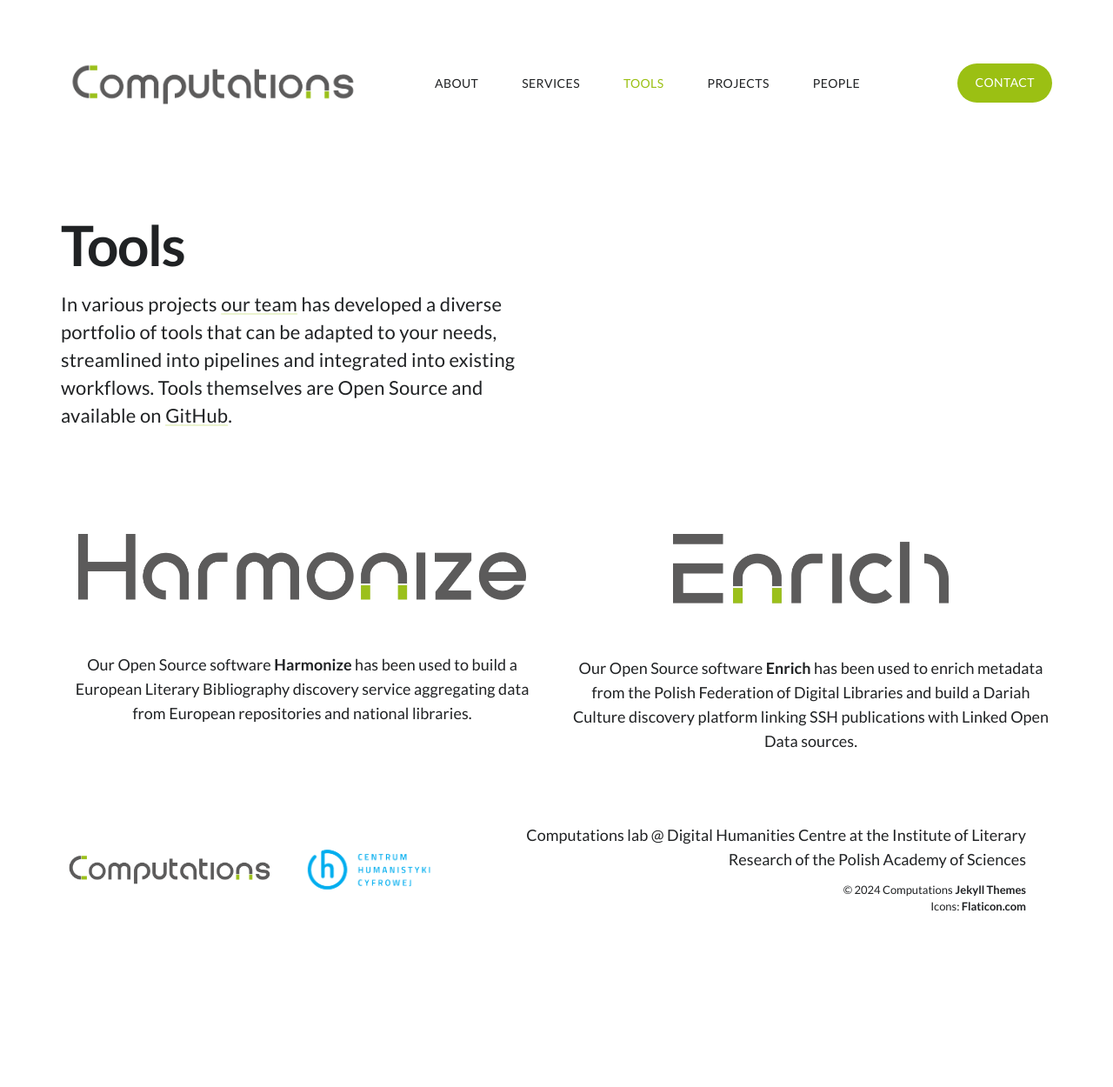
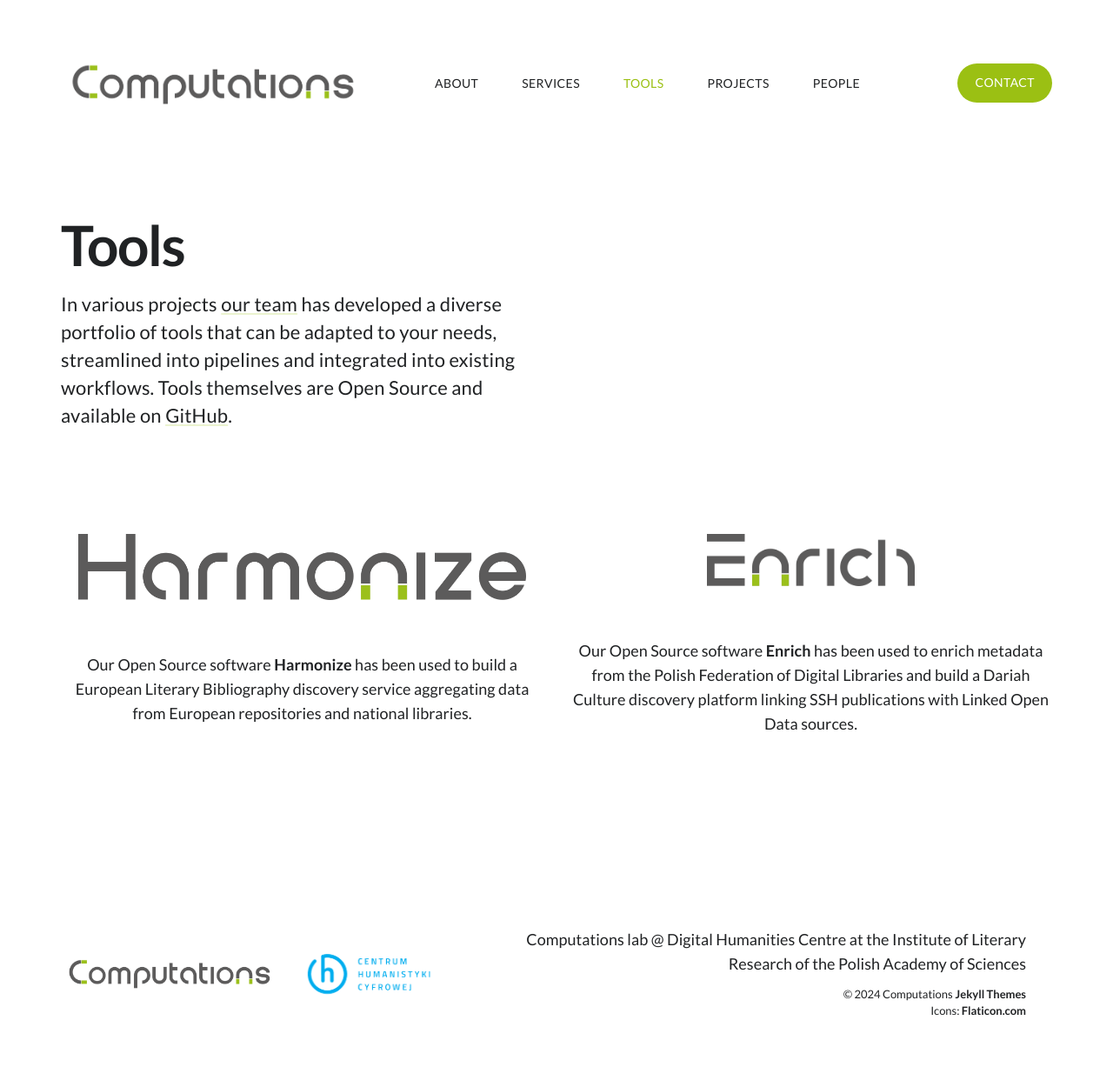
Before and after one commit to CHC-Computations/chc-computations.github.io, a Jekyll site: the page built from tools/index.html, in a window 1280 px wide. Shown: the whole page at 87% size. Built offline with Jekyll 4.4.1, drawn with Linux system fonts in a browser that asks for light colours; nearby versions of some CDN libraries; before the commit the page ends 1130 px from its top, so only the background shows below that.

Commit message:
change tools element structure depending on screen size

```diff
--- a/tools/index.html
+++ b/tools/index.html
@@ -13,8 +13,10 @@
 		</div>
 	</header>
 
-	<div class="wrap grid__2-col">
-        <div>
+	<div class="all-posts">
+        <div class="wrap">
+            <div class="posts__list__2-col grid">
+                <div style="margin-bottom: 40px;">
                     <div style="padding: 20px; display: flex; justify-content: center; align-items: center; margin-bottom: 40px;">
                         <a href="https://github.com/CHC-Computations/Harmonize">
                             <img src="/images/tools/harmonize_logo.png" style="max-height: 80px;">
@@ -22,13 +24,15 @@
                     </div>
                     <p style="text-align: center;">Our Open Source software <a href="https://github.com/CHC-Computations/Harmonize">Harmonize</a> has been used to build a European Literary Bibliography discovery service aggregating data from European repositories and national libraries.</p>
                 </div>
-        <div>
+                <div style="margin-bottom: 40px;">
                     <div style="padding: 20px; display: flex; justify-content: center; align-items: center; margin-bottom: 40px;">
                         <a href="https://github.com/CHC-Computations/Enrich">
-                    <img src="/images/tools/enrich_logo.png" style="max-height: 80px;">
+                            <img src="/images/tools/enrich_logo.png" style="max-height: 60px;">
                         </a>
                     </div>
                     <p style="text-align: center;">Our Open Source software <a href="https://github.com/CHC-Computations/Enrich">Enrich</a> has been used to enrich metadata from the Polish Federation of Digital Libraries and build a Dariah Culture discovery platform linking SSH publications with Linked Open Data sources.</p>
                 </div>
             </div>
         </div>
+    </div>
+</div>
```
Lines whose indentation alone changed are shown as unchanged.
